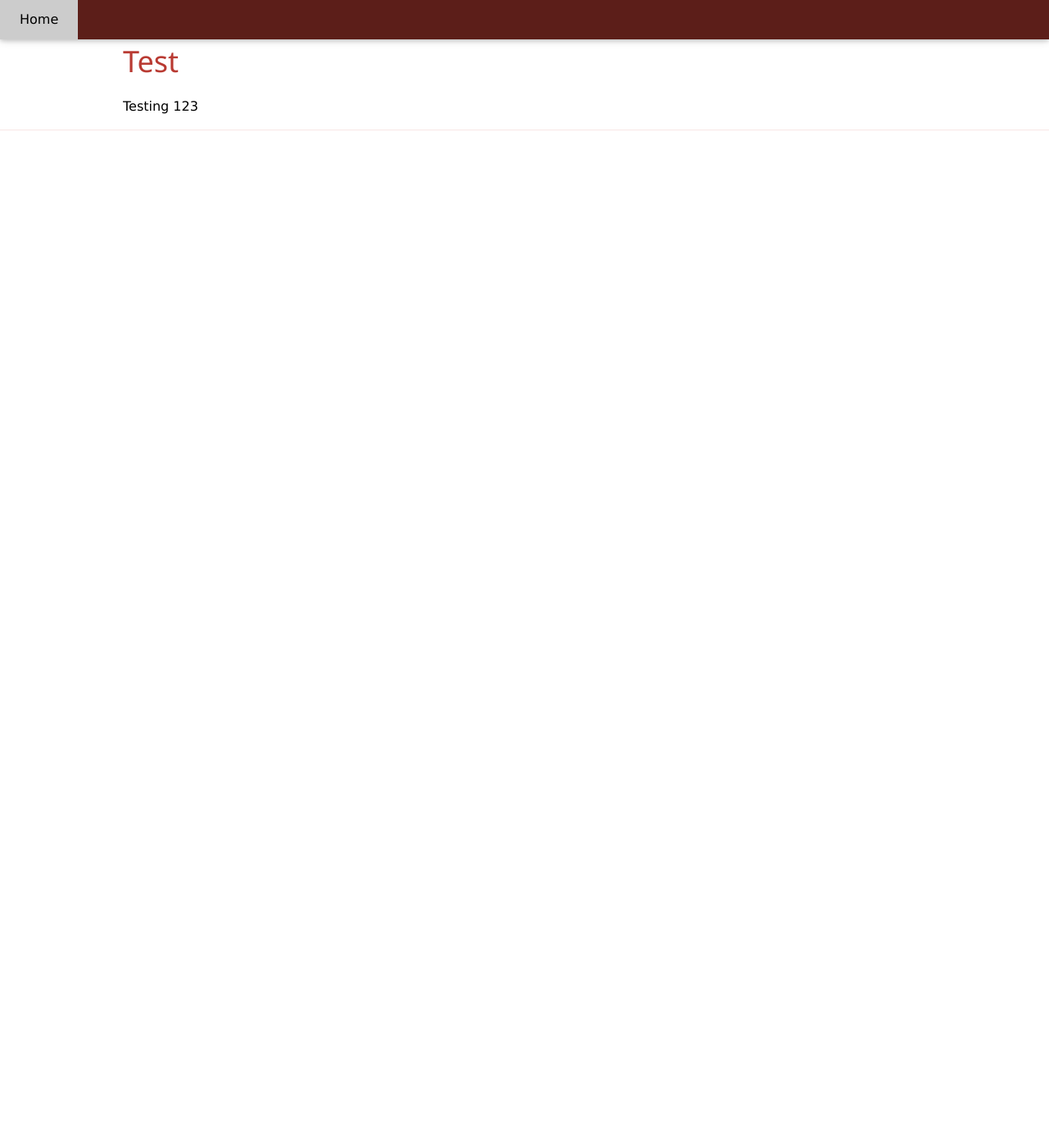
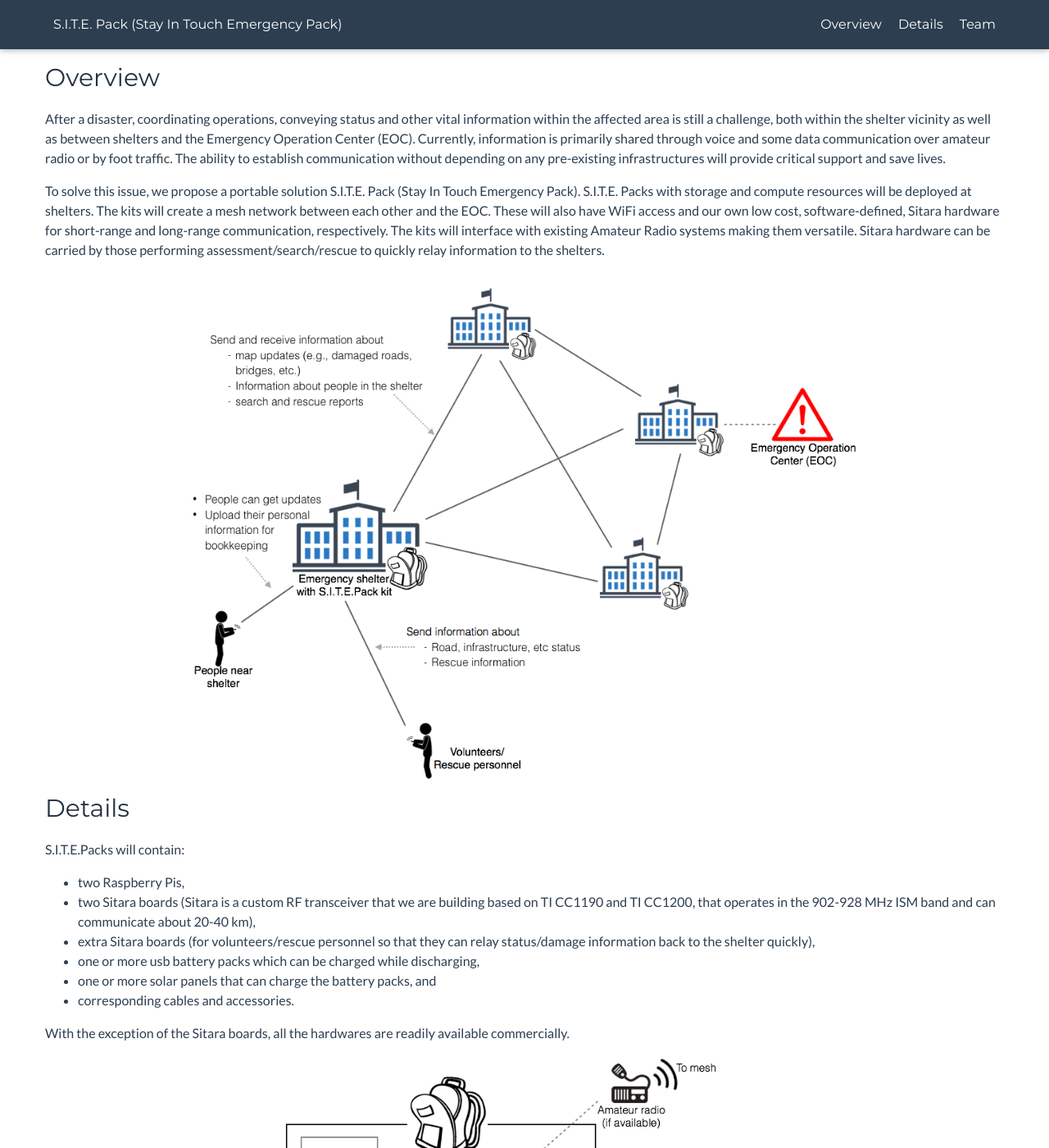
Before and after one commit to ANSR-UofU/Wireless_Challenge_2017, a Jekyll site: the page built from index.html, in a window 1280 px wide and 1400 px high. Shown: the whole window at 82% size. Built offline with Jekyll 4.4.1, drawn with Linux system fonts in a browser that asks for light colours; some of the changed text lies outside the part shown.

Commit message:
Redoing website

```diff
--- /dev/null
+++ b/_includes/details.html
@@ -0,0 +1,11 @@
+<p>S.I.T.E.Packs will contain:</p>
+<ul>
+    <li>two Raspberry Pis,</li>
+    <li>two Sitara boards  (Sitara is a custom RF transceiver that we are building based on TI CC1190 and TI CC1200, that operates in the 902-928 MHz ISM band and can communicate about 20-40 km), </li>
+    <li>extra Sitara boards (for volunteers/rescue personnel so that they can relay status/damage information back to the shelter quickly), </li>
+    <li>one or more usb battery packs which can be charged while discharging,</li>
+    <li>one or more solar panels that can charge the battery packs, and</li>
+    <li>corresponding cables and accessories.</li>
+</ul>
+<p>With the exception of the Sitara boards, all the hardwares are readily available commercially.</p>
+<img src="{{ "/img/details.png" | prepend: site.baseurl }}" alt="Kit Details"  style="width: 50%;" class="center">
--- /dev/null
+++ b/_includes/overview.html
@@ -0,0 +1,3 @@
+<p>After a disaster, coordinating operations, conveying status and other vital information within the affected area is still a challenge, both within the shelter vicinity as well as between shelters and the Emergency Operation Center (EOC). Currently, information is primarily shared through voice and some data communication over amateur radio or by foot traffic. The ability to establish communication without depending on any pre-existing infrastructures will provide critical support and save lives.</p>
+<p>To solve this issue, we propose a portable solution S.I.T.E. Pack (Stay In Touch Emergency Pack). S.I.T.E. Packs with storage and compute resources will be deployed at shelters. The kits will create a mesh network between each other and the EOC. These will also have WiFi access and our own low cost, software-defined, Sitara hardware for short-range and long-range communication, respectively. The kits will interface with existing Amateur Radio systems making them versatile. Sitara hardware can be carried by those performing assessment/search/rescue to quickly relay information to the shelters.</p>
+<img src="{{ "/img/architecture.png" | prepend: site.baseurl }}" alt="System Architecture" style="width: 70%;" class="center">
--- /dev/null
+++ b/_includes/section.html
@@ -0,0 +1,3 @@
+<span class="anchor" id="{{ include.id }}"></span>
+<h2>{{ include.name }}</h2>
+{% include {{include.file}} %}
--- /dev/null
+++ b/_includes/team.html
@@ -0,0 +1,7 @@
+<p>Aniqua Baset, PhD student, School of Computing, University of Utah</p>
+<p>Christopher Becker, PhD student, School of Computing, University of Utah</p>
+<p>Kurt Durr, Idaho National Lab</p>
+<p>Mingyue Ji, Assistant Professor, Department of Electrical and Computer Engineering, University of Utah</p>
+<p>Sneha Kasera, Professor, School of Computing, University of Utah</p>
+<p>Neal Patwari, Associate Professor, Department of Electrical and Computer Engineering, University of Utah</p>
+<p>Samuel Ramirez, Idaho National Lab</p>
--- a/_layouts/default.html
+++ b/_layouts/default.html
@@ -10,16 +10,18 @@
 
     <link rel="stylesheet" href="{{ "/css/w3.css" | prepend: site.baseurl }}" type="text/css" />
     <link rel="stylesheet" href="{{ "/css/main.css" | prepend: site.baseurl }}" type="text/css" />
-    <link rel="stylesheet" href="{{ "/css/theme.css" | prepend: site.baseurl }}" type="text/css" />
+    <!-- Custom Fonts -->
+    <link rel="stylesheet" href="//fonts.googleapis.com/css?family=Montserrat:400,700" type="text/css" />
+    <link rel="stylesheet" href="//fonts.googleapis.com/css?family=Lato:400,700,400italic,700italic" type="text/css" />
   </head>
-  <body>
+  <body class="w3-text-theme">
     <div>
       <header class="site-header">
         <nav>
           <!-- Large Nav -->
           <div class="w3-top" id="navLarge">
-            <div class="w3-bar w3-card w3-theme-d5">
-              <a class="w3-bar-item w3-button w3-padding-large w3-hide-medium w3-hide-large w3-right"
+            <div class="w3-bar w3-card w3-theme">
+              <a class="w3-bar-item w3-button w3-hide-medium w3-hide-large w3-right navItem"
                  href="javascript:void(0)"
                  onclick="menuIconFunction()"
                  title="Toggle Navigation Menu">
@@ -29,29 +31,46 @@
                   <path d="M18,13.516C18,14.335,17.335,15,16.516,15H1.484C0.665,15,0,14.335,0,13.516l0,0 c0-0.82,0.665-1.484,1.484-1.484h15.031C17.335,12.031,18,12.696,18,13.516L18,13.516z"/>
                 </svg>
               </a>
-              {% for my_page in site.pages %}
-                {% if my_page.title %}
-              <a class="w3-bar-item w3-button w3-padding-large w3-hide-small"
-                 href="{{ my_page.url | prepend: site.baseurl }}">{{ my_page.title }}</a>
-                {% endif %}
-              {% endfor %}
+              <div class="navContainer w3-content">
+                {% for my_page in site.pages %}
+                  {% if my_page.title %}
+                <a class="w3-bar-item w3-button w3-hide-small navItem"
+                   href="{{ my_page.url | prepend: site.baseurl }}">{{ my_page.title }}</a>
+                  {% endif %}
+                {% endfor %}
+                <div class="w3-right">
+                  {%if page.sections %}
+                    {% for section in page.sections %}
+                  <a class="w3-bar-item w3-button w3-hide-small navItem"
+                     href="#{{ section.id }}">{{ section.name }}</a>
+                    {% endfor %}
+                  {% endif %}
+                </div>
+              </div>
             </div>
           </div>
           <!-- Small Nav -->
           <div id="navSmall" class="w3-bar-block w3-theme-d5 w3-hide w3-hide-large w3-hide-medium w3-top">
           {% for my_page in site.pages %}
             {% if my_page.title %}
-             <a class="w3-bar-item w3-button w3-padding-large"
+             <a class="w3-bar-item w3-button navItem"
                 href="{{ my_page.url | prepend: site.baseurl }}">{{ my_page.title }}</a>
             {% endif %}
           {% endfor %}
+          {%if page.sections %}
+            {% for section in page.sections %}
+             <a class="w3-bar-item w3-button navItem"
+                href="#{{ section.id }}">{{ section.name }}</a>
+            {% endfor %}
+          {% endif %}
           </div>
         </nav>
       </header>
       <div class="w3-content" id="page_content">
         {{ content }}
       </div>
-      <footer class="w3-container w3-center w3-opacity w3-theme-l4 w3-xlarge">
+      <footer class="w3-container w3-center w3-theme w3-xlarge">
+        <div id="footer"></div>
       </footer>
     </div>
     <!-- Load Javascript here -->
--- a/css/main.scss
+++ b/css/main.scss
@@ -1,31 +1,119 @@
 ---
 ---
 
-$base-font-size: 16;
-$base-font-unit: px;
+$baseFontSize: 16;
+$baseFontUnit: px;
 
-$margin-top: $base-font-size + 32;
-$margin-top-unit: $base-font-unit;
+$menuFontSize: 16;
+$menuFontUnit: px;
+
+$menuPaddingVerticalSize: 18;
+$menuPaddingVerticalUnit: px;
+
+$menuPaddingHorizontalSize: 10;
+$menuPaddingHorizontalUnit: px;
+
+$marginTop: $menuFontSize + 2*$menuPaddingVerticalSize + 10;
+$marginTopUnit: $baseFontUnit;
+
+$colorBlack: #000000;
+$colorWhite: #ffffff;
+$color01: #f0f3f7;
+$color02: #cdd8e3;
+$color03: #9bb1c8;
+$color04: #698bac;
+$color05: #476481;
+$color06: #2c3e50; // Main Color
+$color07: #273747;
+$color08: #23313f;
+$color09: #1e2b37;
+$color10: #1a252f;
+$color11: #161f27;
+
+.w3-theme-l5 {color: $colorBlack !important; background-color: $color01 !important}
+.w3-theme-l4 {color: $colorBlack !important; background-color: $color02 !important}
+.w3-theme-l3 {color: $colorBlack !important; background-color: $color03 !important}
+.w3-theme-l2 {color: $colorWhite !important; background-color: $color04 !important}
+.w3-theme-l1 {color: $colorWhite !important; background-color: $color05 !important}
+.w3-theme {color: $colorWhite !important; background-color: $color06 !important}
+.w3-theme-d1 {color: $colorWhite !important; background-color: $color07 !important}
+.w3-theme-d2 {color: $colorWhite !important; background-color: $color08 !important}
+.w3-theme-d3 {color: $colorWhite !important; background-color: $color09 !important}
+.w3-theme-d4 {color: $colorWhite !important; background-color: $color10 !important}
+.w3-theme-d5 {color: $colorWhite !important; background-color: $color11 !important}
+
+.w3-theme-light {color: $colorBlack !important; background-color: $color01 !important}
+.w3-theme-dark {color: $colorWhite !important; background-color: $color11 !important}
+.w3-theme-action {color: $colorWhite !important; background-color: $color11 !important}
+
+
+.w3-text-theme {color: $color06 !important}
+.w3-border-theme {border-color: $color06 !important}
+
+.w3-hover-theme:hover {color: $colorWhite !important; background-color: $color06 !important}
+.w3-hover-text-theme {color: $color06 !important}
+.w3-hover-border-theme:hover {border-color: $color06 !important}
 
 body
 {
-  font-size: $base-font-size+$base-font-unit;
+  font-size: $baseFontSize+$baseFontUnit;
+  font-family: "Lato","Helvetica Neue",Helvetica,Arial,sans-serif;
+}
 
+nav
+{
+  font-size: $menuFontSize+$menuFontUnit;
+  font-family: Montserrat,"Helvetica Neue",Helvetica,Arial,sans-serif;
+}
+
+nav .navItem
+{
+  padding: $menuPaddingVerticalSize+$menuPaddingVerticalUnit $menuPaddingHorizontalSize+$menuPaddingHorizontalUnit !important;
 }
 
 svg#navMenu
 {
-  fill: #fbf3f2;
-  height: $base-font-size+$base-font-unit;
-
+  fill: $color01;
+  height: $baseFontSize+$baseFontUnit;
 }
 
 div#navSmall
 {
-  margin-top: $margin-top+$margin-top-unit;
+  margin-top: $marginTop+$marginTopUnit;
 }
 
 div#page_content
 {
-  margin-top: $margin-top+$margin-top-unit;
+  margin-top: $marginTop+$marginTopUnit;
 }
+
+div#footer
+{
+  min-height: $marginTop+$marginTopUnit;
+}
+
+h1,h2,h3,h4,h5,h6
+{
+  color: $color08;
+  font-family: Montserrat,"Helvetica Neue",Helvetica,Arial,sans-serif;
+}
+
+.center
+{
+  display: block;
+  margin-left: auto;
+  margin-right: auto;
+}
+
+.anchor
+{
+  display: block;
+  height: $marginTop+$marginTopUnit;
+  margin-top: -$marginTop+$marginTopUnit;
+  visibility: hidden;
+}
+
+.w3-content
+{
+  max-width: 1170px;
+}
--- a/css/theme.css
+++ /dev/null
@@ -1,22 +0,0 @@
-.w3-theme-l5 {color:#000 !important; background-color:#fbf3f2 !important}
-.w3-theme-l4 {color:#000 !important; background-color:#f3d6d4 !important}
-.w3-theme-l3 {color:#000 !important; background-color:#e7ada9 !important}
-.w3-theme-l2 {color:#fff !important; background-color:#db847d !important}
-.w3-theme-l1 {color:#fff !important; background-color:#d05a52 !important}
-.w3-theme-d1 {color:#fff !important; background-color:#a6352d !important}
-.w3-theme-d2 {color:#fff !important; background-color:#932f28 !important}
-.w3-theme-d3 {color:#fff !important; background-color:#812a23 !important}
-.w3-theme-d4 {color:#fff !important; background-color:#6e241e !important}
-.w3-theme-d5 {color:#fff !important; background-color:#5c1e19 !important}
-
-.w3-theme-light {color:#000 !important; background-color:#fbf3f2 !important}
-.w3-theme-dark {color:#fff !important; background-color:#5c1e19 !important}
-.w3-theme-action {color:#fff !important; background-color:#5c1e19 !important}
-
-.w3-theme {color:#fff !important; background-color:#b93a32 !important}
-.w3-text-theme {color:#b93a32 !important}
-.w3-border-theme {border-color:#b93a32 !important}
-
-.w3-hover-theme:hover {color:#fff !important; background-color:#b93a32 !important}
-.w3-hover-text-theme {color:#b93a32 !important}
-.w3-hover-border-theme:hover {border-color:#b93a32 !important}
--- a/index.html
+++ b/index.html
@@ -1,6 +1,17 @@
 ---
 layout: default
-title: Home
+title: S.I.T.E. Pack (Stay In Touch Emergency Pack)
+sections:
+  - name: Overview
+    id: overview
+    file: overview.html
+  - name: Details
+    id: details
+    file: details.html
+  - name: Team
+    id: team
+    file: team.html
 ---
-<h1>Test</h1>
-<p>Testing 123</p>
+{% for section in page.sections %}
+  {% include section.html id=section.id name=section.name file=section.file %}
+{% endfor %}
--- a/js/main.js
+++ b/js/main.js
@@ -13,5 +13,4 @@ function menuIconFunction()
 }
 
 $( document ).ready(function() {
-  $("h1, h2, h3, h4, h5").addClass("w3-text-theme");
 });
```
Also changed, not shown: img/architecture.png (added), img/details.png (added), 1 other file.
